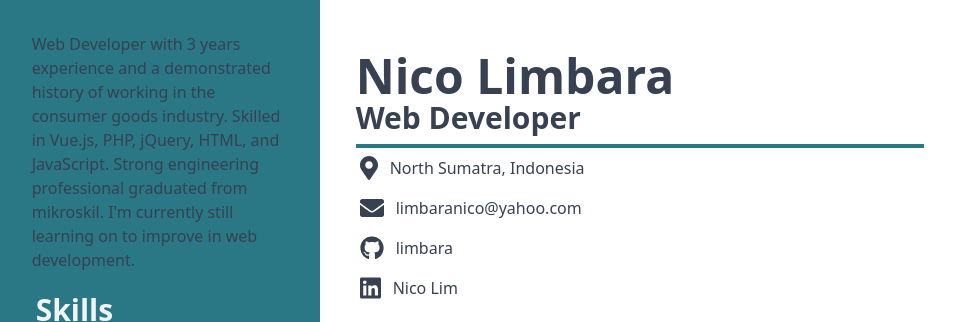
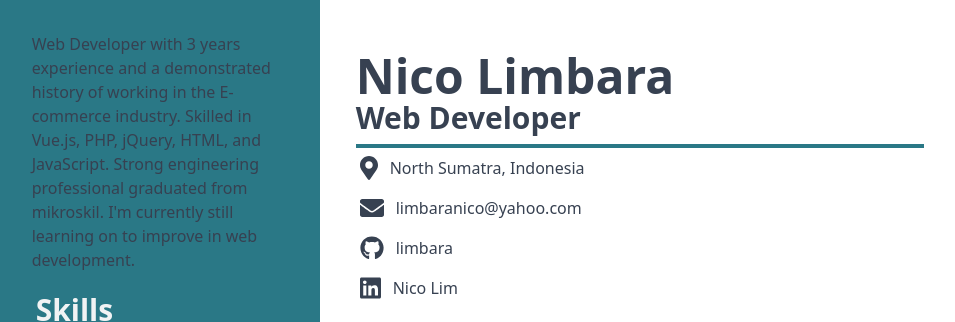
Before and after one commit to limbara/my-resume, a Vue app: page / in a window 1280 px wide. Shown: the top 322 px of the page, without its empty margins (107-1062 px from the left). Built offline with nearby package versions, Linux system fonts and the light colour scheme; a web font is replaced by a local one.

Commit message:
fix timeline css bug & update json

```diff
--- a/public/me.json
+++ b/public/me.json
@@ -7,7 +7,7 @@
   "linkedin": "Nico Lim",
   "linkedin_link": "https://id.linkedin.com/in/nico-lim-740056130",
   "position": "Web Developer",
-  "about_me": "Web Developer with 3 years experience and a demonstrated history of working in the consumer goods industry. Skilled in Vue.js, PHP, jQuery, HTML, and JavaScript. Strong engineering professional graduated from mikroskil. I'm currently still learning on to improve in web development.",
+  "about_me": "Web Developer with 3 years experience and a demonstrated history of working in the E-commerce industry. Skilled in Vue.js, PHP, jQuery, HTML, and JavaScript. Strong engineering professional graduated from mikroskil. I'm currently still learning on to improve in web development.",
   "photo": "./me.jpg",
   "skills": [
     "HTML5", "CSS3", "SCSS", "Javascript", "PHP", "NodeJS", "Jquery", "VueJS", "React", "Laravel", "MYSQL", "Redis", "Firebase", "MongoDB", "RESTful API", "Database Design"
--- a/src/components/Timeline/Timeline.vue
+++ b/src/components/Timeline/Timeline.vue
@@ -17,7 +17,7 @@ export default {
     @apply m-1;
     @apply p-1;
 
-    &::after {
+    &::before {
       content: '';
       @apply absolute;
       @apply bg-calypso;
```
